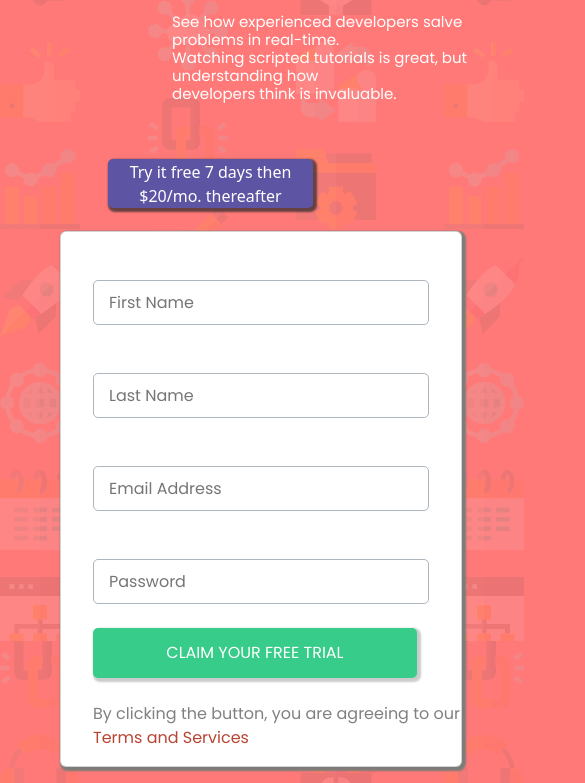
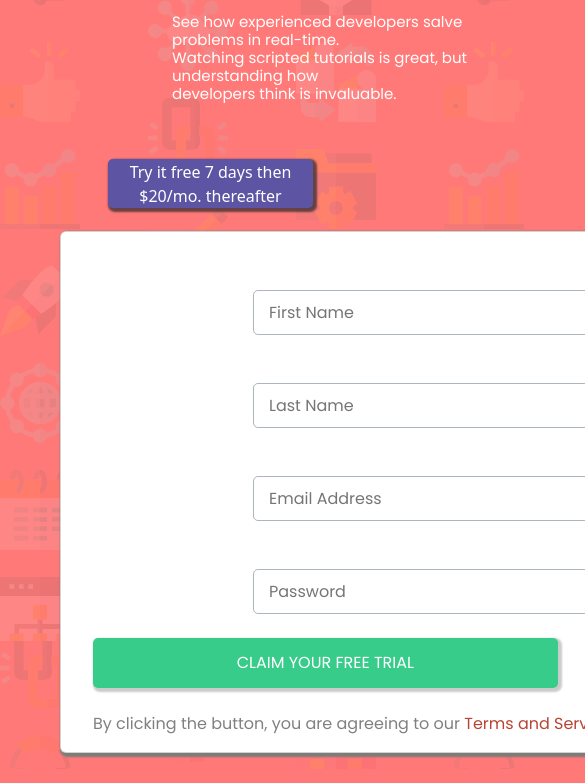
Before and after one commit to perlaserrano/Form-components, a website: page index.html in a window 390 px wide. Shown: the part 159-942 px from the top of the page, 585 px wide, since content can reach past the window. Drawn offline with nearby package versions, Linux system fonts and the light colour scheme; some packages are replaced by stand-ins of ours; a script that the page names is missing.

Commit message:
responsive

```diff
--- a/style.css
+++ b/style.css
@@ -36,7 +36,7 @@ ul li input {
   border-radius: 5px;
   height: 45px;
   width: 29rem;
-  margin-left: 1rem;
+  margin-left: 10rem;
   border: 1px solid var(--bs-gray-500);
 }
 .card {
@@ -230,3 +230,8 @@ span {
     margin-left: -9rem;
   }
 }
+@media(max-width:1280px){
+  .inputs-form input{
+    margin-left: 10rem;
+  }
+}
```
